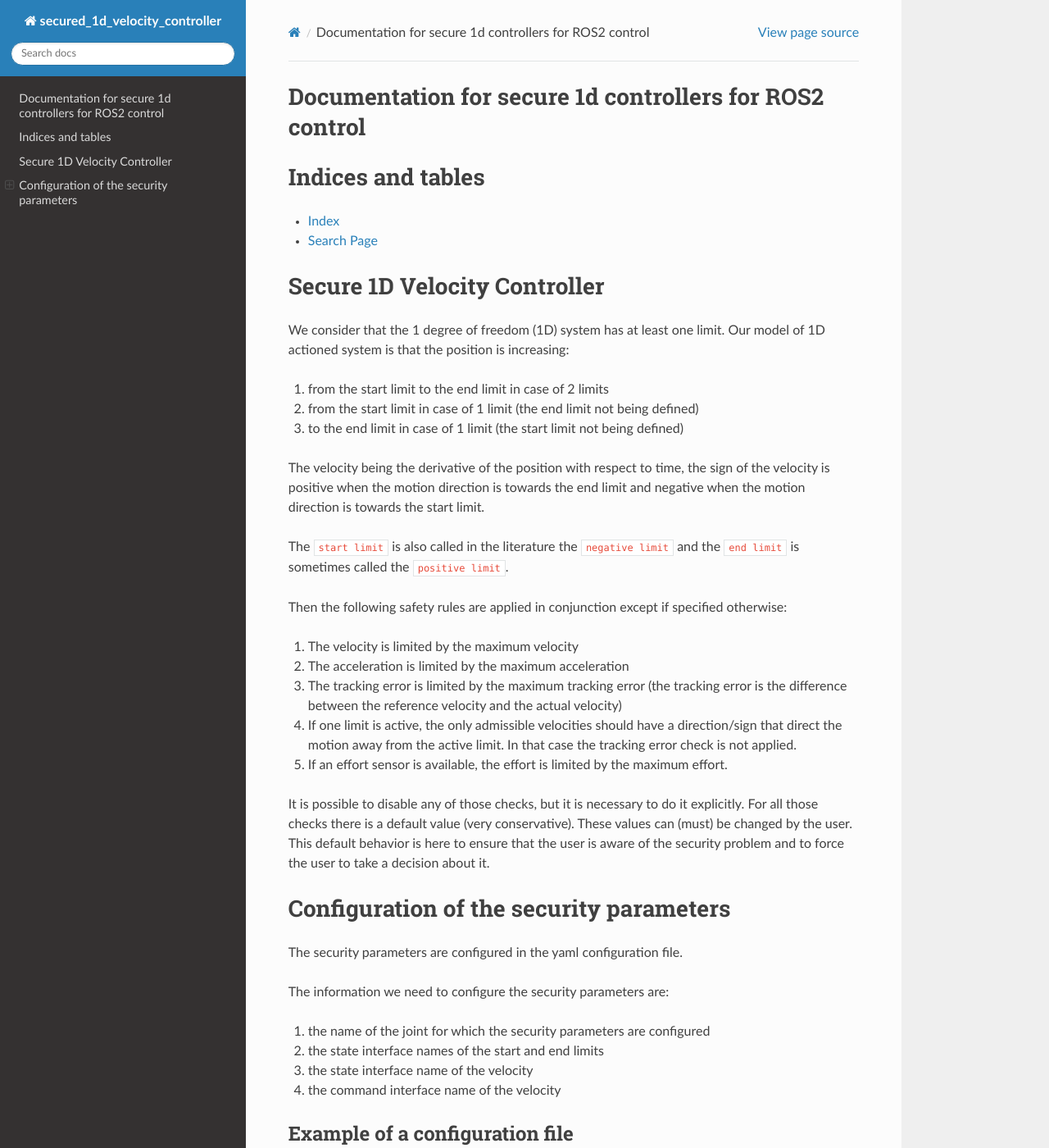
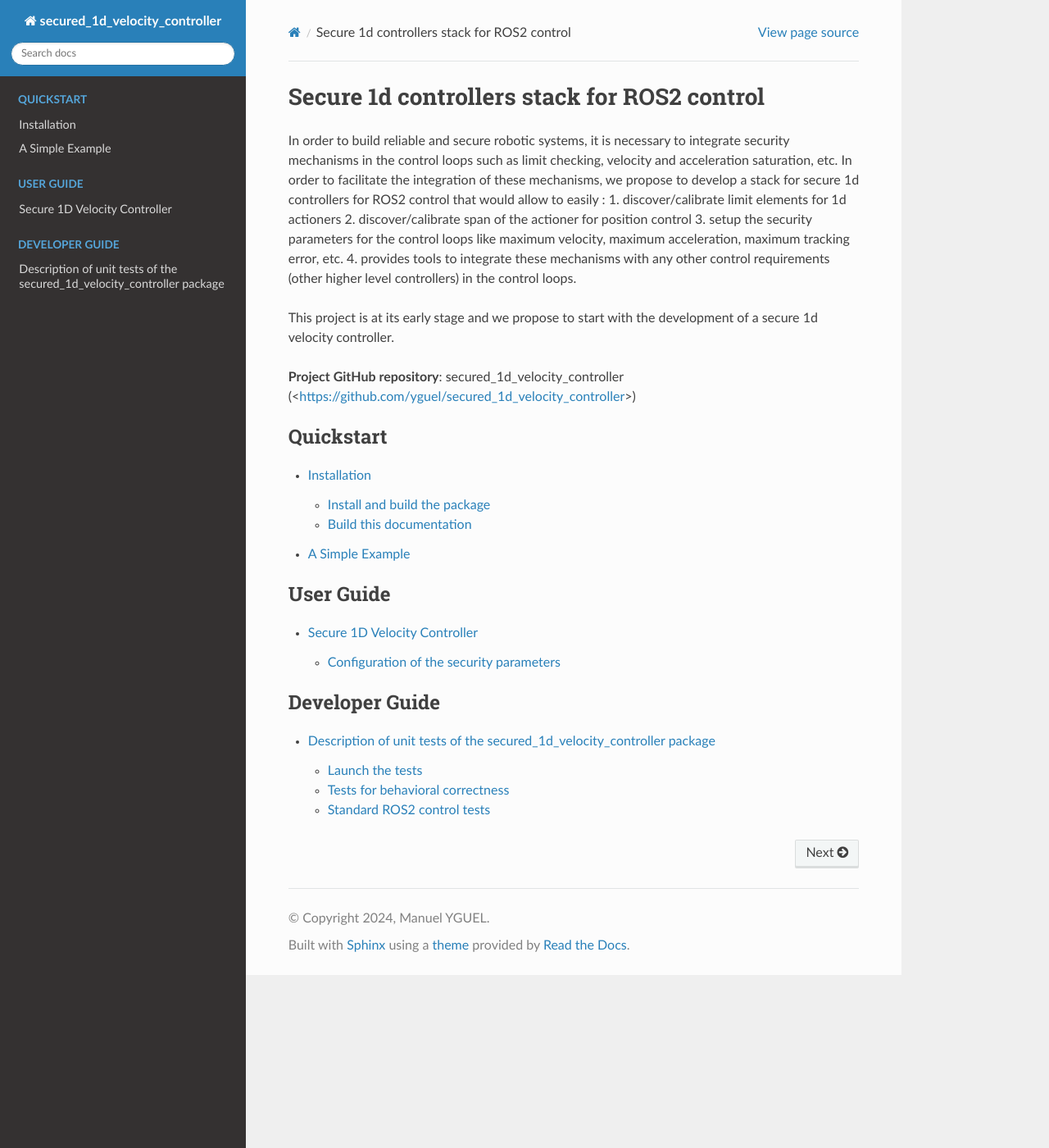
Before and after one commit to yguel/secured_1d_velocity_controller, a Sphinx documentation site: the page built from docs/index.rst, in a window 1280 px wide and 1400 px high. Shown: the whole window at 82% size. Built offline with Sphinx 7.4.7 and the Read the Docs theme 2.0.0, drawn with Linux system fonts in a browser that asks for light colours; some of the changed text lies outside the part shown.

```diff
--- a/docs/configuration_file_for_secured_1d_velocity_controller.yaml
+++ /dev/null
@@ -1 +0,0 @@
-../src/secured_1d_velocity_controller.yaml
--- a/docs/unit_testing.rst
+++ b/docs/developer_guide/unit_testing.rst
@@ -1,35 +1,87 @@
 Description of unit tests of the secured_1d_velocity_controller package
 =======================================================================
 
+Launch the tests
+----------------
+After installing and building the package (:ref:`see the build section of the user guide<How to build the package>`), you can launch the tests with the following command:
+
+.. _Build and launch the tests:
+
+    .. code-block:: console
+
+        $ colcon test --ctest-args tests --packages-select  secured_1d_velocity_controller
+
+You can see the results of the tests with the following command:
+
+    .. code-block:: console
+
+        $ colcon test-result --verbose --test-result-base build/secured_1d_velocity_controller
+
+........................................................................
+
 Tests for behavioral correctness
-================================
+--------------------------------
 
+Test if limits are enforced when the secure mode is set to ``SECURE``
+~~~~~~~~~~~~~~~~~~~~~~~~~~~~~~~~~~~~~~~~~~~~~~~~~~~~~~~~~~~~~~~~~~~~~
+
+The test load the controller with the configuration file ``test/secured_1d_velocity_controller_params.yaml`` and set the secure mode to ``SECURE``.
+
+Then the test performs 2 tests:
+
+1. The test mocks the start limit being activated.
+2. A negative velocity command is sent to the controller.
+3. It **tests** that a zero velocity command is sent to the controller.
+
+1. The test mocks the end limit being activated.
+2. A positive velocity command is sent to the controller.
+3. It **tests** that a zero velocity command is sent to the controller.
+
+Test if limits are ignored when the secure mode is set to ``INSECURE``
+~~~~~~~~~~~~~~~~~~~~~~~~~~~~~~~~~~~~~~~~~~~~~~~~~~~~~~~~~~~~~~~~~~~~~~
+
+The test load the controller with the configuration file ``test/secured_1d_velocity_controller_params.yaml`` and set the secure mode to ``INSECURE``.
+
+Then the test performs 2 tests:
+
+1. The test mocks the start limit being activated.
+2. A negative velocity :math:`\alpha` is sent to command the controller.
+3. It **tests** that the velocity :math:`\alpha` is sent to command the joint.
+
+1. The test mocks the end limit being activated.
+2. A positive velocity :math:`\alpha` is sent to command the controller.
+3. It **tests** that the velocity :math:`\alpha` is sent to command the joint.
+
+........................................................................
 
 Standard ROS2 control tests
-===========================
+---------------------------
 
 Test if the controller can be loaded
--------------------------------------
+~~~~~~~~~~~~~~~~~~~~~~~~~~~~~~~~~~~~
 
 Test if all controller parameters can be set
----------------------------------------------
+~~~~~~~~~~~~~~~~~~~~~~~~~~~~~~~~~~~~~~~~~~~~~
 This test checks the ``on_configure`` stage.
 
 It initializes the controller by defining its interfaces (commands and states).
 \
 The test action that are performed are the following:
+
 1. it **tests** that before the controller is configured all its parameters are set to default values (e.g. empty strings, zeros, etc.);
 2. it configures the controller with the example of configuration file (`test/secured_1d_velocity_controller_params.yaml`) with the ``on_configure`` method;
 3. it **tests** that the controller can correctly pass the configure stage;
 4. it **tests** that after the controller is configured all its parameters are set to the values defined in the configuration file.
 
 Test if the controller interfaces are correctly exported
---------------------------------------------------------
+~~~~~~~~~~~~~~~~~~~~~~~~~~~~~~~~~~~~~~~~~~~~~~~~~~~~~~~~~
 It initializes the controller by defining its interfaces (commands and states)
+
 1. ``SetUpController`` method
 2. call the ``on_configure`` method
 
 The test action that are performed are the following:
+
 1. it **tests** that the controller can correctly pass the configure stage;
 2. it gets the command interfaces after configuration;
 3. it **tests** that the controller has the correct number of command interfaces;
@@ -39,49 +91,56 @@
 7. it **tests** that the controller has the correct order and name for the vector of state interfaces.
 
 Test if the controller can be activated
-----------------------------------------
+~~~~~~~~~~~~~~~~~~~~~~~~~~~~~~~~~~~~~~~
 It initializes the controller by defining its interfaces (commands and states)
+
 1. ``SetUpController`` method
 2. call the ``on_configure`` method
 3. call the ``on_activate`` method
 
 The test action that are performed are the following:
+
 1. it **tests** that the controller can correctly pass the configure stage;
 2. it **tests** that the controller can correctly pass the activate stage;
 3. it **tests** that the velocity value in the controller reference is set to zero.
 
 Test if the controller update method does not crash
-----------------------------------------------------
+~~~~~~~~~~~~~~~~~~~~~~~~~~~~~~~~~~~~~~~~~~~~~~~~~~~~
 This test call the ``update`` method of the controller. The most important method that convert the reference command to the control command.
 This test does not check the correctness of the control command, but only if the method does not crash and returns the correct return code.
 
 It initializes the controller by defining its interfaces (commands and states)
+
 1. ``SetUpController`` method
 2. call the ``on_configure`` method
 3. call the ``on_activate`` method
 4. call the ``update`` method
 
 The test action that are performed are the following:
+
 1. it **tests** that the controller can correctly pass the configure stage;
 2. it **tests** that the controller can correctly pass the activate stage;
 3. it **tests** that the return code of the update method is correct;
 
 Test if the controller can be deactivated
-------------------------------------------
+~~~~~~~~~~~~~~~~~~~~~~~~~~~~~~~~~~~~~~~~~
 It initializes the controller by defining its interfaces (commands and states)
+
 1. ``SetUpController`` method
 2. call the ``on_configure`` method
 3. call the ``on_activate`` method
 4. call the ``on_deactivate`` method
 
 The test action that are performed are the following:
+
 1. it **tests** that the controller can correctly pass the configure stage;
 2. it **tests** that the controller can correctly pass the activate stage;
 3. it **tests** that the controller can correctly pass the deactivate stage;
 
 Test if the controller can be reactivated
-------------------------------------------
+~~~~~~~~~~~~~~~~~~~~~~~~~~~~~~~~~~~~~~~~~
 It initializes the controller by defining its interfaces (commands and states)
+
 1. ``SetUpController`` method
 2. call the ``on_configure`` method
 3. call the ``on_activate`` method
@@ -93,6 +152,7 @@
 9. call the ``update`` method
 
 The test action that are performed are the following:
+
 1. it **tests** that the controller can correctly pass the configure stage;
 2. it **tests** that the controller can correctly pass the activate stage;
 3. it **tests** that the velocity command interface value is set to the reference command;
@@ -100,10 +160,10 @@
 5. it **tests** that the velocity command interface value is set to nan;
 6. it **tests** that the controller can correctly pass the activate stage;
 7. it **tests** that the velocity command interface value is set to the zero;
-3. it **tests** that the return code of the update method is correct;
+8. it **tests** that the return code of the update method is correct;
 
 Test if the controller can publish its status correctly
--------------------------------------------------------
+~~~~~~~~~~~~~~~~~~~~~~~~~~~~~~~~~~~~~~~~~~~~~~~~~~~~~~~~
 
 Test if the controller can receive message and update its status correctly
---------------------------------------------------------------------------
+~~~~~~~~~~~~~~~~~~~~~~~~~~~~~~~~~~~~~~~~~~~~~~~~~~~~~~~~~~~~~~~~~~~~~~~~~~~
--- a/docs/index.rst
+++ b/docs/index.rst
@@ -1,75 +1,38 @@
 ..
   secured_1d_velocity_controller documentation master file
 
-Documentation for secure 1d controllers for ROS2 control
-========================================================
+Secure 1d controllers stack for ROS2 control
+============================================
+
+In order to build reliable and secure robotic systems, it is necessary to integrate security mechanisms in the control loops such as limit checking, velocity and acceleration saturation, etc.
+In order to facilitate the integration of these mechanisms, we propose to develop a stack for secure 1d controllers for ROS2 control that would allow to easily :
+1. discover/calibrate limit elements for 1d actioners
+2. discover/calibrate span of the actioner for position control
+3. setup the security parameters for the control loops like maximum velocity, maximum acceleration, maximum tracking error, etc.
+4. provides tools to integrate these mechanisms with any other control requirements (other higher level controllers) in the control loops.
+
+This project is at its early stage and we propose to start with the development of a secure 1d velocity controller.
+
+**Project GitHub repository**: secured_1d_velocity_controller (<https://github.com/yguel/secured_1d_velocity_controller>)
 
 .. toctree::
    :maxdepth: 2
-   :caption: Contents:
+   :caption: Quickstart
+   :glob:
 
+   quickstart/installation
+   quickstart/simple_example
 
+.. toctree::
+   :maxdepth: 2
+   :caption: User Guide
+   :glob:
 
-Indices and tables
-==================
+   user_guide/secured_1d_velocity_controller
 
-* :ref:`genindex`
-* :ref:`search`
+.. toctree::
+   :maxdepth: 2
+   :caption: Developer Guide
+   :glob:
 
-Secure 1D Velocity Controller
-=============================
-
-We consider that the 1 degree of freedom (1D) system has at least one limit.
-Our model of 1D actioned system is that the position is increasing:
-
-1. from the start limit to the end limit in case of 2 limits
-2. from the start limit in case of 1 limit (the end limit not being defined)
-3. to the end limit in case of 1 limit (the start limit not being defined)
-
-The velocity being the derivative of the position with respect to time, the
-sign of the velocity is positive when the motion direction is towards the end
-limit and negative when the motion direction is towards the start limit.
-
-The ``start limit`` is also called in the literature the ``negative limit``
-and the ``end limit`` is sometimes called the ``positive limit``.
-
-Then the following safety rules are applied in conjunction except if specified
-otherwise:
-
-1. The velocity is limited by the maximum velocity
-2. The acceleration is limited by the maximum acceleration
-3. The tracking error is limited by the maximum tracking error (the tracking error is the difference between the reference velocity and the actual velocity)
-4. If one limit is active, the only admissible velocities should have a direction/sign that direct the motion away from the active limit. In that case the tracking error check is not applied.
-5. If an effort sensor is available, the effort is limited by the maximum effort.
-
-It is possible to disable any of those checks, but it is necessary to do it explicitly.
-For all those checks there is a default value (very conservative).
-These values can (must) be changed by the user.
-This default behavior is here to ensure that the user is aware of the security problem and to force the user to take a decision about it.
-
-Configuration of the security parameters
-========================================
-The security parameters are configured in the yaml configuration file.
-
-The information we need to configure the security parameters are:
-
-1. the name of the joint for which the security parameters are configured
-2. the state interface names of the start and end limits
-3. the state interface name of the velocity
-4. the command interface name of the velocity
-
-.. mdinclude:: secured_1d_velocity_controller_parameters.md
-
-
-Example of a configuration file
-~~~~~~~~~~~~~~~~~~~~~~~~~~~~~~~
-
-.. literalinclude:: secured_1d_velocity_controller_params.yaml
-   :language: yaml
-   :caption: Example of a yaml configuration file for the secured 1d velocity controller
-   :linenos:
-
-.. .. literalinclude:: configuration_file_for_secured_1d_velocity_controller.yaml
-..    :language: yaml
-..    :caption: Specifications language for yaml configuration files for the secured 1d velocity controller
-..    :linenos:
+   developer_guide/unit_testing
--- /dev/null
+++ b/docs/quickstart/installation.rst
@@ -0,0 +1,49 @@
+Installation
+============
+
+Install and build the package
+-----------------------------
+
+If you have no ros2 workspace yet, create one:
+    .. code-block:: console
+
+        $ mkdir -p ~/ros2_ws/src
+
+If you have a ros2 workspace, navigate to the source directory and clone the repository:
+        $ cd ~/ros2_ws/src
+        $ git clone https://github.com/yguel/secured_1d_velocity_controller
+
+.. _How to build the package:
+
+Navigate to the workspace root and build the package:
+    .. code-block:: console
+
+        $ cd ~/ros2_ws
+        $ source /opt/ros/humble/setup.bash
+        $ rosdep install --ignore-src --from-paths . -y -r
+        $ colcon build --cmake-args -DCMAKE_BUILD_TYPE=Release --symlink-install
+        $ source install/setup.bash
+
+To build and run the tests, :ref:`see the instructions about building unit tests<Build and launch the tests>`.
+
+Build this documentation
+------------------------
+
+1. Install dependencies using
+    .. code-block:: console
+
+        $ pipenv install
+
+2. Create the parameter description file from the definition of the controller parameters using
+    .. code-block:: console
+
+        $ cd user_guide
+        $ generate_parameter_library_markdown --input_yaml configuration_file_for_secured_1d_velocity_controller.yaml --output_markdown_file secured_1d_velocity_controller_parameters.md
+        $ cd ..
+
+3. Generate the documentation using ``make html`` using the pip environment:
+    .. code-block:: console
+
+        $ pipenv run make html
+
+The result is in the ``_build/html`` directory. Open the ``index.html`` file in a browser to view the documentation.
--- /dev/null
+++ b/docs/quickstart/simple_example.rst
@@ -0,0 +1,2 @@
+A Simple Example
+================
--- a/docs/secured_1d_velocity_controller_params.yaml
+++ /dev/null
@@ -1 +0,0 @@
-../test/secured_1d_velocity_controller_params.yaml
```
Also changed, not shown: CMakeLists.txt (+19 -10 lines), docs/user_guide/secured_1d_velocity_controller.rst (added, +57 -0 lines), 5 other files.
